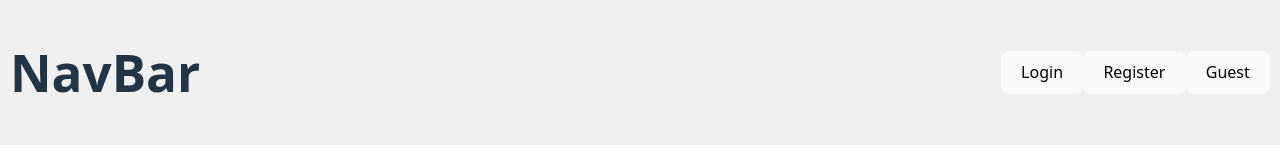
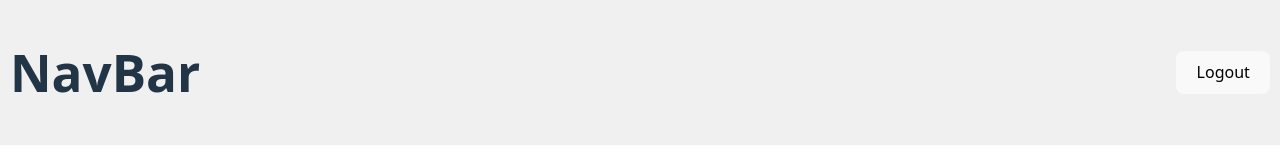
Before and after one commit to mottyeytan/Riddles-front, a React (Vite) app: page /edit-riddles in a window 1280 px wide. Shown: the top 160 px of the page. Built offline with nearby package versions, Linux system fonts and the light colour scheme.

Commit message:
add logout button to nav bar

```diff
--- a/src/componets/NavBar.tsx
+++ b/src/componets/NavBar.tsx
@@ -1,14 +1,21 @@
+import { useNavigate } from 'react-router-dom';
+
 
 
 
 export default function NavBar(){
+    const navigate = useNavigate();
+
+    function handleLogout(){
+        navigate('/');
+    }
+
     return (
         <div className="nav-bar" style={{display: 'flex', justifyContent: 'space-between', alignItems: 'center', padding: '10px', position: 'fixed', top: '0', left: '0', right: '0', backgroundColor: '#f0f0f0'}}>
             <h1>NavBar</h1>
             <div className="nav-bar-right">
-                <button>Login</button>
-                <button>Register</button>
-                <button>Guest</button>
+                <button onClick={handleLogout}>Logout</button>
+
             </div>
         </div>
     )
```
